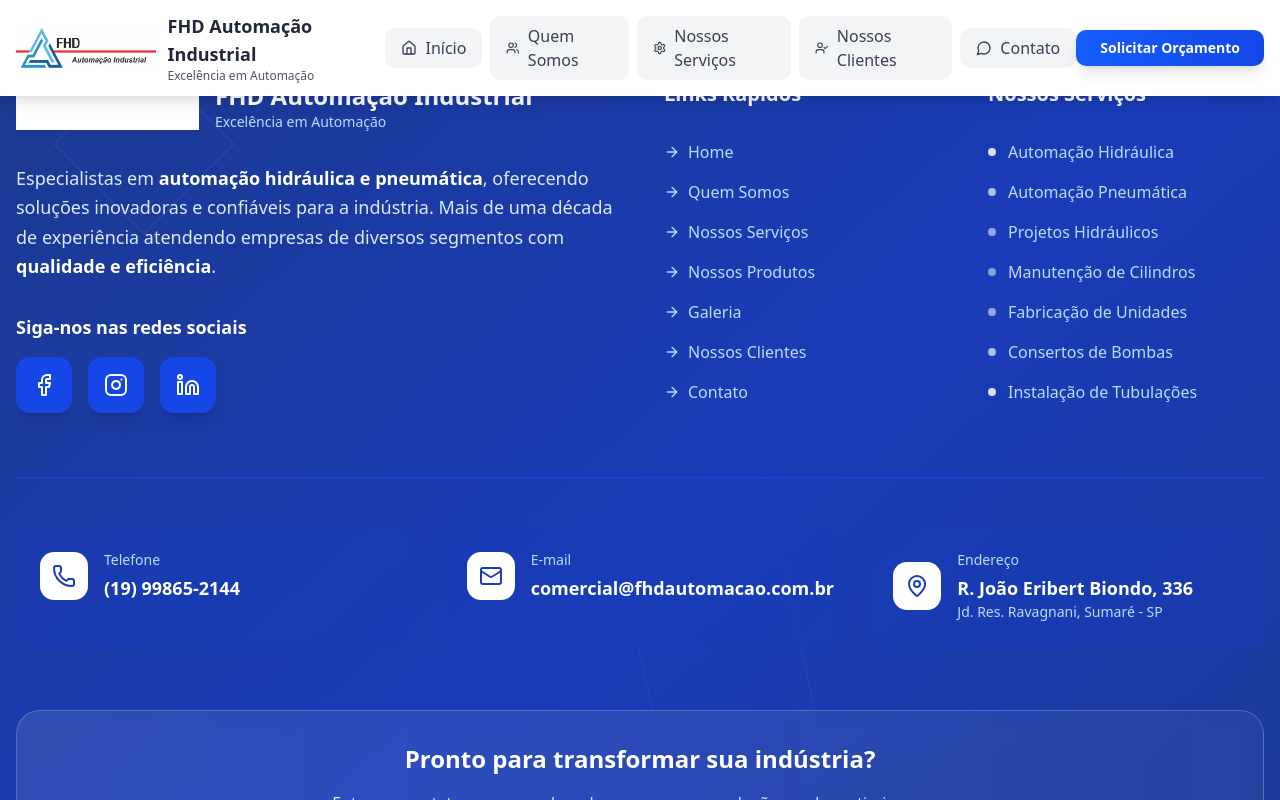
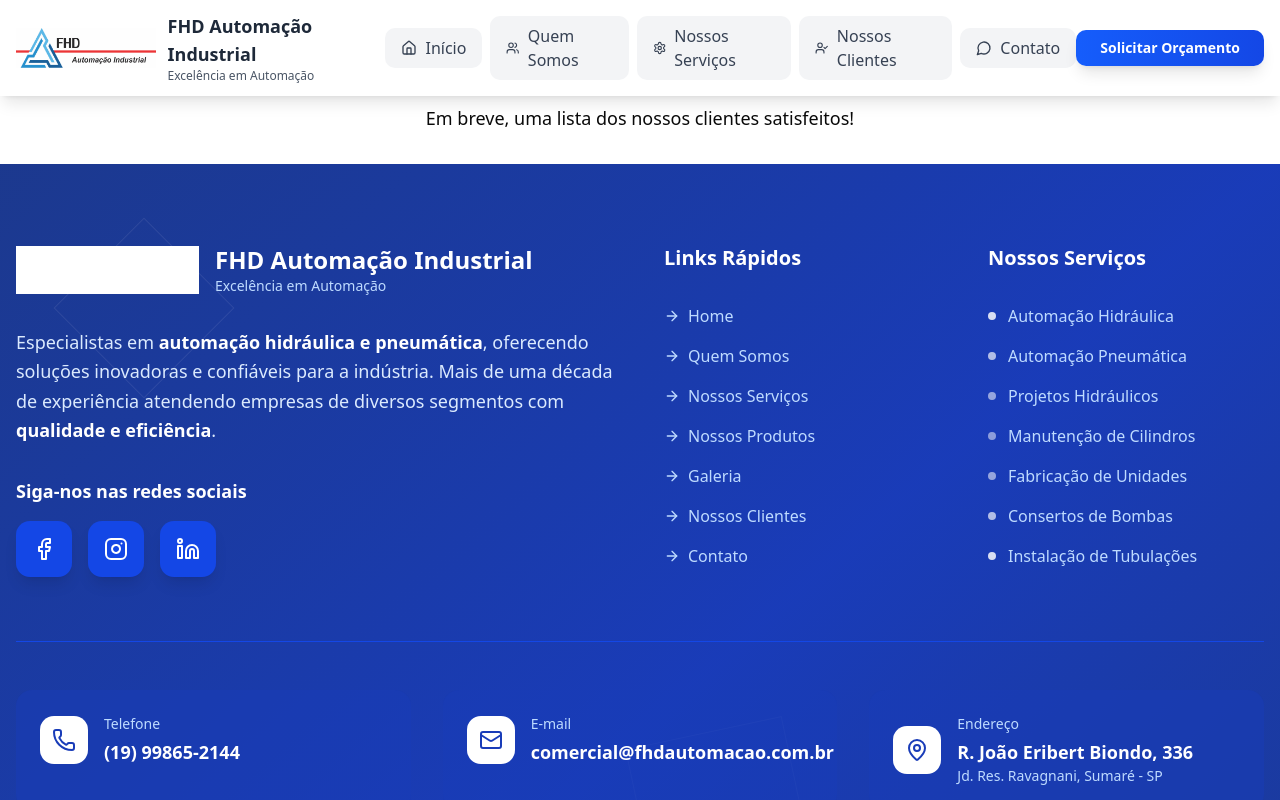
Before and after one commit to fhdautomacao/fhdautomacaosite, a React (Vite) app: page /clientes in a window 1280 px wide. Shown: the top 800 px of the page. Built offline with nearby package versions, Linux system fonts and the light colour scheme.

Commit message:
clientedPage

```diff
--- a/src/App.jsx
+++ b/src/App.jsx
@@ -6,6 +6,7 @@
 import AboutPage from '@/pages/AboutPage'
 import ServicesPage from '@/pages/ServicesPage'
 import ContactPage from '@/pages/ContactPage'
+import ClientsPage from '@/pages/ClientsPage'
 import TermosDeUso from '@/pages/TermosDeUso'
 import PoliticaPrivacidade from '@/pages/PoliticaPrivacidade'
 import './App.css'
@@ -21,6 +22,7 @@
               <Route path="/" element={<HomePage />} />
               <Route path="/quem-somos" element={<AboutPage />} />
               <Route path="/servicos" element={<ServicesPage />} />
+              <Route path="/clientes" element={<ClientsPage />} />
               <Route path="/contato" element={<ContactPage />} />
               <Route path="/termos-de-uso" element={<TermosDeUso />} />
               <Route path="/politica-de-privacidade" element={<PoliticaPrivacidade />} />
--- a/src/components/layout/Header.jsx
+++ b/src/components/layout/Header.jsx
@@ -72,7 +72,7 @@
               <span>Nossos Serviços</span>
             </Link>
             <Link
-              to="/#clientes"
+              to="/clientes"
               className="px-4 py-2 rounded-lg font-medium transition-all duration-300 flex items-center space-x-2 bg-gray-100 text-gray-700 hover:bg-yellow-100 hover:text-yellow-700"
             >
               <UserCheck size={16} />
@@ -151,7 +151,7 @@
                 <span>Nossos Serviços</span>
               </Link>
               <Link
-                to="/#clientes"
+                to="/clientes"
                 className="flex items-center space-x-3 font-medium py-2 px-3 rounded-lg transition-all duration-300 transform hover:scale-105 bg-gray-100 text-gray-700 hover:bg-yellow-100 hover:text-yellow-700"
                 onClick={() => setIsMenuOpen(false)}
               >
--- /dev/null
+++ b/src/pages/ClientsPage.jsx
@@ -0,0 +1,12 @@
+import React from 'react';
+
+const ClientsPage = () => {
+  return (
+    <div className="container mx-auto px-4 py-8">
+      <h1 className="text-4xl font-bold text-center mb-8">Nossos Clientes</h1>
+      <p className="text-lg text-center">Em breve, uma lista dos nossos clientes satisfeitos!</p>
+    </div>
+  );
+};
+
+export default ClientsPage;
```
